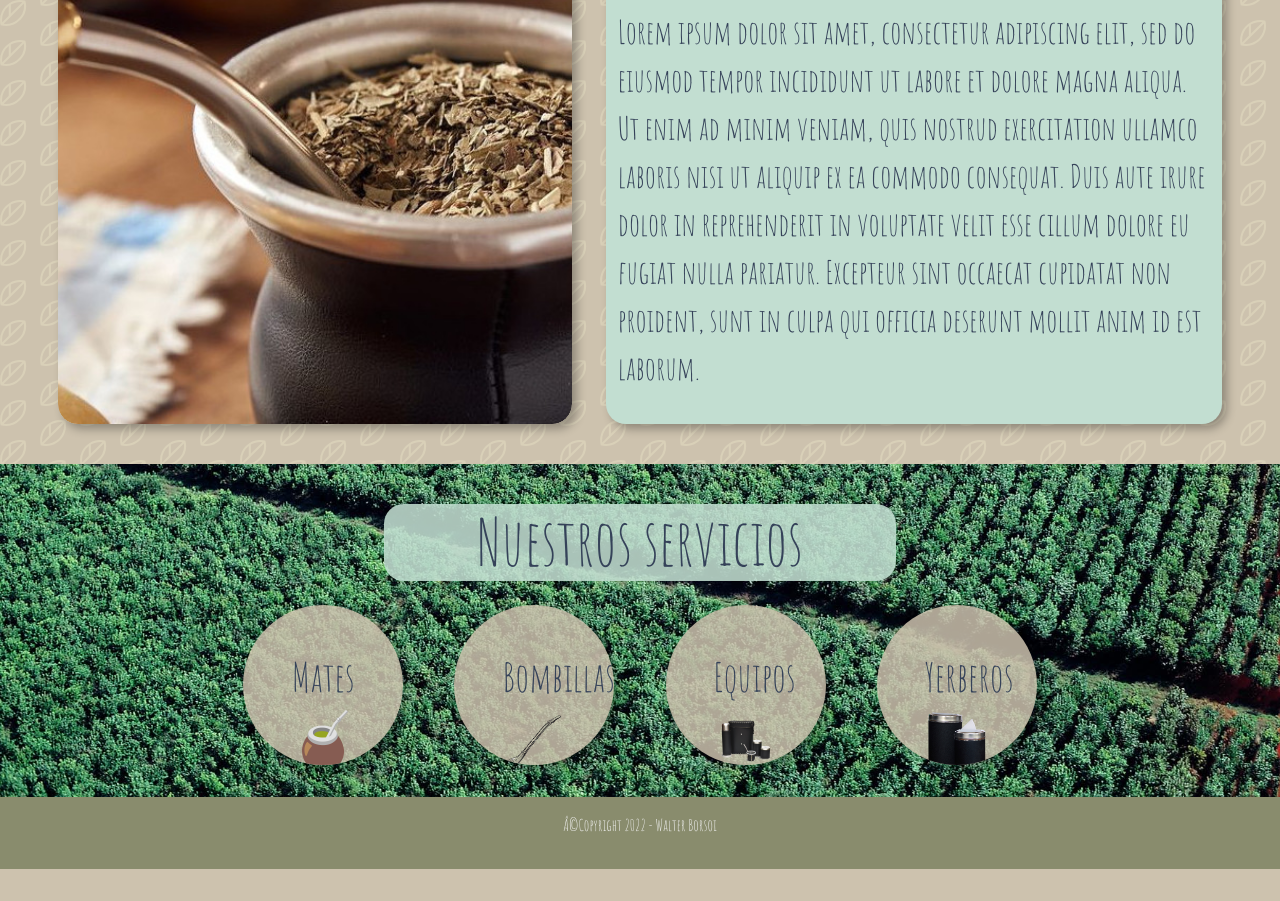
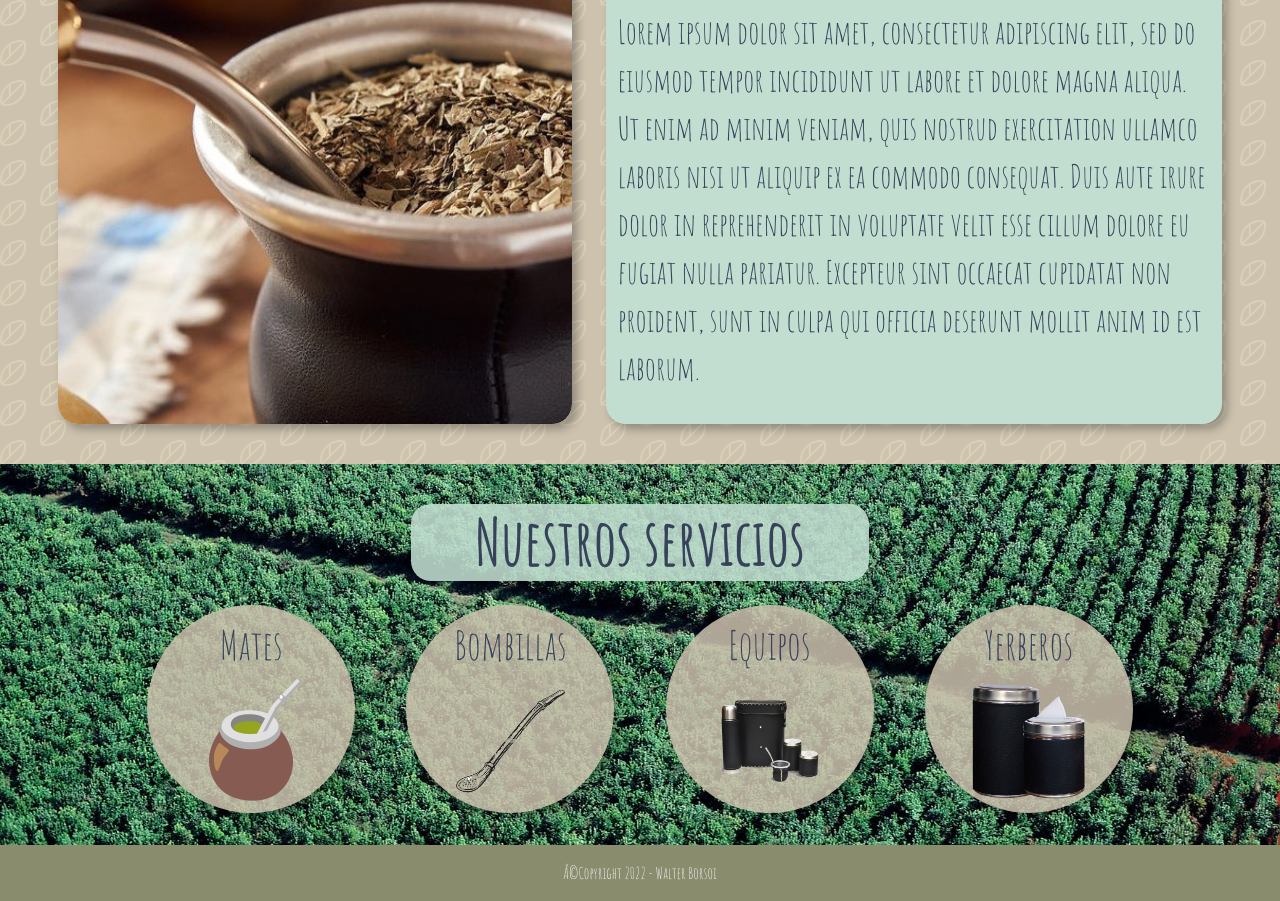
Before and after one commit to wborsoi/Sitio, a plain HTML site: page index.html in a window 1280 px wide. Shown: the part 220-1121 px from the top of the page. Before the commit the page ends 1089 px from the top, so only its background shows below. Drawn offline with nearby package versions, Linux system fonts and the light colour scheme.

Commit message:
bug fixes

```diff
--- a/css/styles_home.css
+++ b/css/styles_home.css
@@ -56,22 +56,24 @@
 
 /*  Nuestros Servicios */
 .nuestrosServicios__container {
-    padding: 3vh 4vw;
+    padding: 1.5em;
     background-color: #C2DED1;
     background-image: url('../assets/general/imagen2.jpg');
     background-repeat: no-repeat;
     background-size: cover;
     background-position: bottom;
     background-attachment: fixed;
+    text-align: center;
 }
 
 .nuestrosServicios__title {
-    width: 40vw;
+    display: inline-block;
     min-width: 15rem;
     font-size: 4rem;
+    font-weight: bold;
     text-align: center;
-    margin: 2vh auto;
-    padding: 0 1rem;
+    margin: 2vh 0;
+    padding: 0 1em;
     color: #354259;
     background-color: #c2ded1df;
     border-radius: 20px;
@@ -86,13 +88,14 @@
 }
 
 .nuestrosServicios__list article {
-    display: inline-block;
+    display: flex;
+    flex-direction: column;
     color: #354259;
     background-color: #cdc2aed8;
-    padding: 3rem;
+    padding: 1em;
     margin: 1vh 2vw;
-    width: 10em;
-    height: 10em;
+    width: 13em;
+    height: 13em;
     border-radius: 100%;
     overflow: hidden;
     -webkit-box-shadow: 5px 5px 10px 0px rgba(0, 0, 0, 0.3);
@@ -105,8 +108,8 @@
 }
 
 .nuestrosServicios__list article img {
-    width: 100%;
-    height: auto;
-    object-fit: cover;
+    width: auto;
+    height: 8em;
+    object-fit: contain;
     object-position: center;
 }
--- a/css/stylesheet.css
+++ b/css/stylesheet.css
@@ -48,12 +48,19 @@ nav .navbar-toggler {
 
 /*  Estilos de pie de pagina  */
 .footer__container {
+    display: flex;
+    flex-direction: column;
+    justify-content: center;
+    align-items: center;
     text-align: center;
     padding: 2vh 2vw;
     background-color: #898c6d;
     color: whitesmoke;
     position: static;
     bottom: 0;
+}
+.footer__container p {
+    margin: 0;
 }
 
 /*  Animaciones generales  */
```
